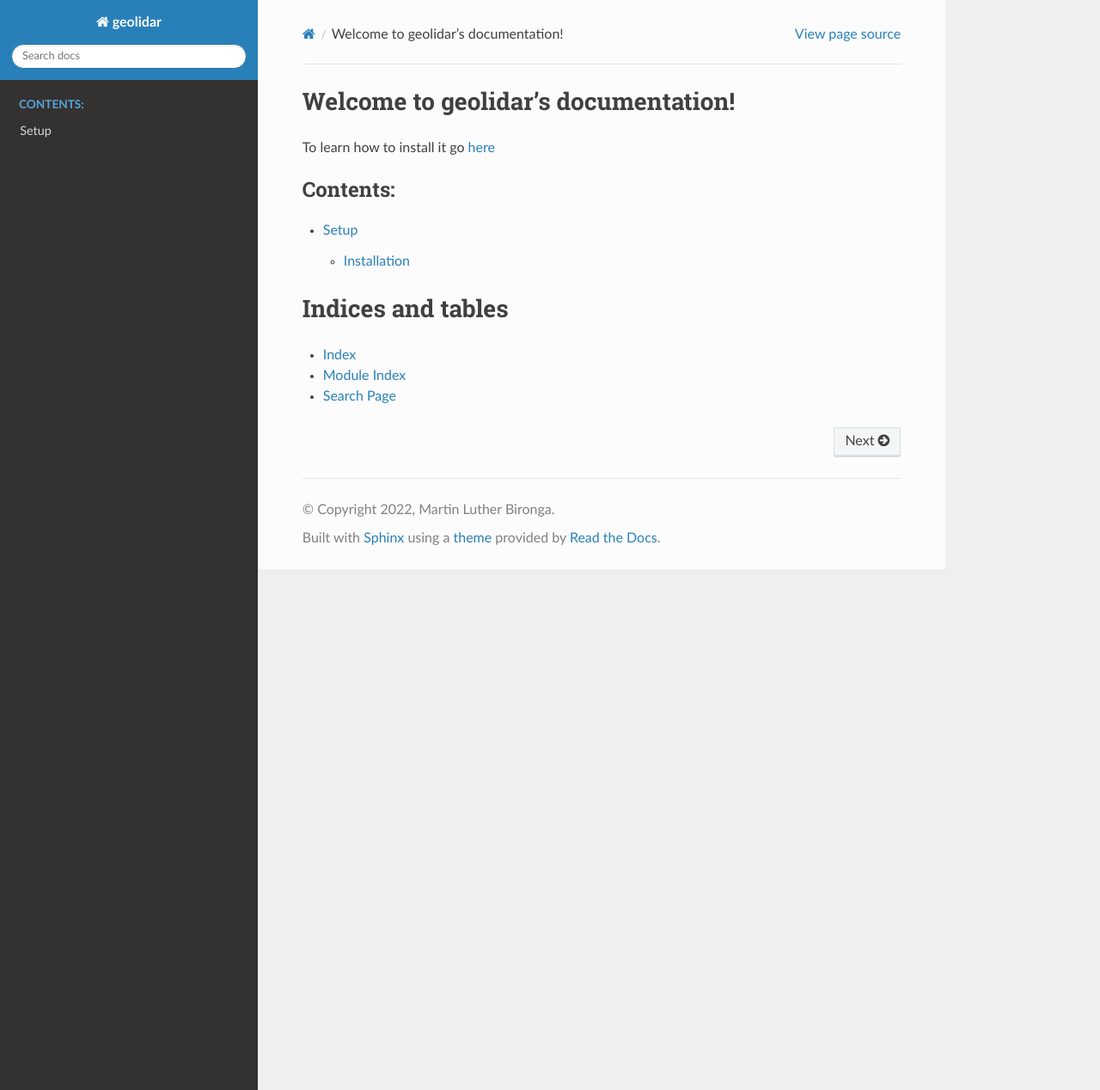
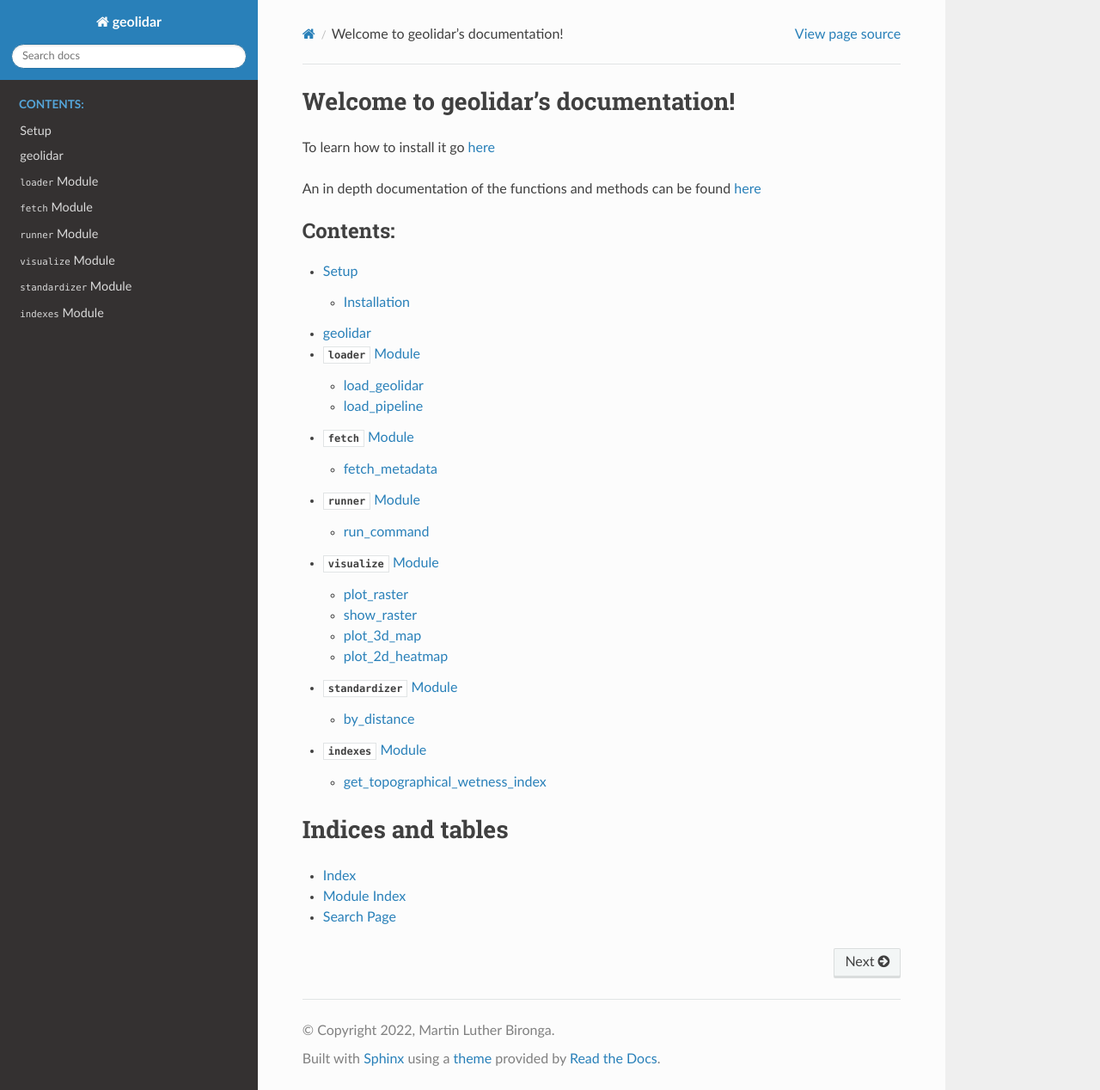
Before and after one commit to tutorialcreation/GeoLidar, a Sphinx documentation site: the page built from source/index.rst, in a window 1280 px wide and 1268 px high. Shown: the whole window at 86% size. Built offline with Sphinx 7.4.7 and the Read the Docs theme 2.0.0, drawn with Linux system fonts in a browser that asks for light colours.

Commit message:
changed the documentation

```diff
--- a/geolidar/__init__.py
+++ b/geolidar/__init__.py
@@ -1,5 +1,5 @@
 from .script import loader
-from .runner import runner
+from .runner import commander
 from .fetch_metadata import fetch
 from .constants import state_mapper
 from .visualizations import visualize
--- a/source/conf.py
+++ b/source/conf.py
@@ -16,6 +16,9 @@
 
 
 # -- Project information -----------------------------------------------------
+import os,sys
+sys.path.append(os.path.abspath(os.path.join('..')))
+print(sys.path)
 
 project = 'geolidar'
 copyright = '2022, Martin Luther Bironga'
@@ -31,6 +34,9 @@ release = '0.0.1'
 # extensions coming with Sphinx (named 'sphinx.ext.*') or your custom
 # ones.
 extensions = [
+    'sphinx.ext.duration',
+    'sphinx.ext.doctest',
+    'sphinx.ext.autodoc',
 ]
 
 # Add any paths that contain templates here, relative to this directory.
--- a/source/index.rst
+++ b/source/index.rst
@@ -7,11 +7,14 @@ Welcome to geolidar's documentation!
 ====================================
 To learn how to install it go :ref:`here<setup>`
 
+An in depth documentation of the functions and methods can be found :ref:`here<package>`
+
 .. toctree::
    :maxdepth: 2
    :caption: Contents:
 
    setup
+   package
 
 
 
--- /dev/null
+++ b/source/package.rst
@@ -0,0 +1,76 @@
+.. _package:
+
+geolidar
+=================
+
+:mod:`loader` Module
+=====================
+
+.. currentmodule:: geolidar.loader
+
+load_geolidar
+---------------------------
+
+.. autofunction:: geolidar.loader.load_geolidar
+
+load_pipeline
+---------------------------
+
+.. autofunction:: geolidar.loader.load_pipeline
+
+:mod:`fetch` Module
+====================
+.. currentmodule:: geolidar.fetch
+
+fetch_metadata
+------------------
+.. autofunction:: geolidar.fetch.fetch_metadata
+
+
+:mod:`runner` Module
+=====================
+.. currentmodule:: geolidar.runner
+
+run_command
+---------------
+.. autofunction:: geolidar.commander.run_command
+
+
+:mod:`visualize` Module
+========================
+.. currentmodule:: geolidar.visualize
+
+plot_raster
+-------------
+.. autofunction:: geolidar.visualize.plot_raster
+
+show_raster
+---------------
+.. autofunction:: geolidar.visualize.show_raster
+
+plot_3d_map
+--------------
+.. autofunction:: geolidar.visualize.plot_3d_map
+
+plot_2d_heatmap
+----------------
+.. autofunction:: geolidar.visualize.plot_2d_heatmap
+
+:mod:`standardizer` Module
+============================
+
+.. currentmodule:: geolidar.standardize
+
+by_distance
+-------------
+.. autofunction:: geolidar.standardize.by_distance
+
+:mod:`indexes` Module
+=======================
+
+.. currentmodule:: geolidar.indexes
+
+get_topographical_wetness_index
+---------------------------------
+
+.. autofunction:: geolidar.indexes.get_topographical_wetness_index
--- a/source/setup.rst
+++ b/source/setup.rst
@@ -6,4 +6,4 @@ In this section I will teach you how to install the geolidar package.
 
 Installation
 ------------
-pip install geolidar
+:code:`pip install geolidar`
```
Also changed, not shown: 6 other files.
